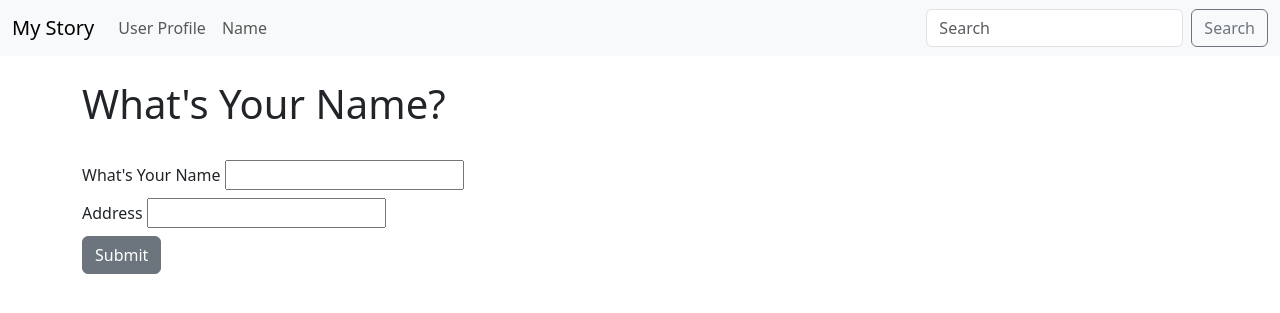
After one commit to Darunesh1/Flask-Blog, a Flask app: page /name in a window 1280 px wide. The commit adds this page. Shown: the top 313 px of the page. Run offline with Flask 3, Linux system fonts and the light colour scheme.

Commit message:
form is working properly

```diff
--- a/main.py
+++ b/main.py
@@ -1,8 +1,19 @@
 from flask import Flask,render_template
+from flask_wtf import FlaskForm
+from wtforms import StringField, SubmitField
+from wtforms.validators import DataRequired
 
 
 # Create Flask Instance
 app=Flask(__name__)
+app.config['SECRET_KEY'] = "hhHVHVK@KHKHKHKH222hkkhkh1"
+
+
+# Create a form class
+class NameForm(FlaskForm):
+    name = StringField("What's Your Name",validators=[DataRequired()])
+    address = StringField("Address", validators=[DataRequired()])
+    submit = SubmitField("Submit")
 
 
 @app.route('/')
@@ -29,5 +40,23 @@ def page_not_found(e):
 def page_not_found(e):
     return render_template("404.html"), 500
 
+# Create Name Page
+@app.route('/name',methods=['GET','POST'])
+def name():
+    name = None
+    address=None
+    form = NameForm()
+    # validate Form
+    if form.validate_on_submit():
+        name= form.name.data
+        address=form.address.data
+        form.name.data = ' '
+
+    return render_template("name.html",
+                           name=name,
+                           address=address,
+                           form=form)
+
+
 if __name__== "__main__":
     app.run(debug=True)
--- /dev/null
+++ b/templates/name.html
@@ -0,0 +1,30 @@
+{% extends 'base.html' %}
+
+{% block content %}
+{% if name %}
+    <h1>Hello {{name}}</h1>
+    <h1>{{address}}</h1>
+{% else %}
+    <h1>What's Your Name?</h1>
+    <br>
+    <form method="POST">
+        {{ form.hidden_tag() }}
+
+        {{ form.name.label }}
+        {{ form.name(
+            class="form-label"
+        ) }}
+        <br>
+        {{form.address.label}}
+        {{form.address(
+            class="form-label"
+        )}}
+        <br>
+        {{ form.submit(
+            class="btn btn-secondary"
+        ) }}
+    </form>
+
+
+{% endif %}
+{% endblock %}
--- a/templates/navbar.html
+++ b/templates/navbar.html
@@ -1,6 +1,6 @@
 <nav class="navbar navbar-expand-lg bg-body-tertiary">
   <div class="container-fluid">
-    <a class="navbar-brand" href="#">My Story</a>
+    <a class="navbar-brand" href="{{url_for('index')}}">My Story</a>
     <button
       class="navbar-toggler"
       type="button"
@@ -15,12 +15,12 @@
     <div class="collapse navbar-collapse" id="navbarSupportedContent">
       <ul class="navbar-nav me-auto mb-2 mb-lg-0">
         <li class="nav-item">
-          <a class="nav-link active" aria-current="page" href="#">Home</a>
+          <a class="nav-link" href="{{url_for('user',name='Darunesh rajasekar')}}">User Profile</a>
         </li>
         <li class="nav-item">
-          <a class="nav-link" href="#">Link</a>
+          <a class="nav-link" href="{{url_for('name')}}">Name</a>
         </li>
-        <li class="nav-item dropdown"></li>
+
       </ul>
 
       <form class="d-flex" role="search">
@@ -30,7 +30,7 @@
           placeholder="Search"
           aria-label="Search"
         />
-        <button class="btn btn-outline-success" type="submit">Search</button>
+        <button class="btn btn-outline-secondary" type="submit">Search</button>
       </form>
     </div>
   </div>
--- a/templates/user.html
+++ b/templates/user.html
@@ -1,5 +1,5 @@
 {% extends 'base.html' %} {% block content %}
 
-<h1>hello {{name|capitalize}}</h1>
+<h1>hello {{name|title}}</h1>
 
 {% endblock %}
```
